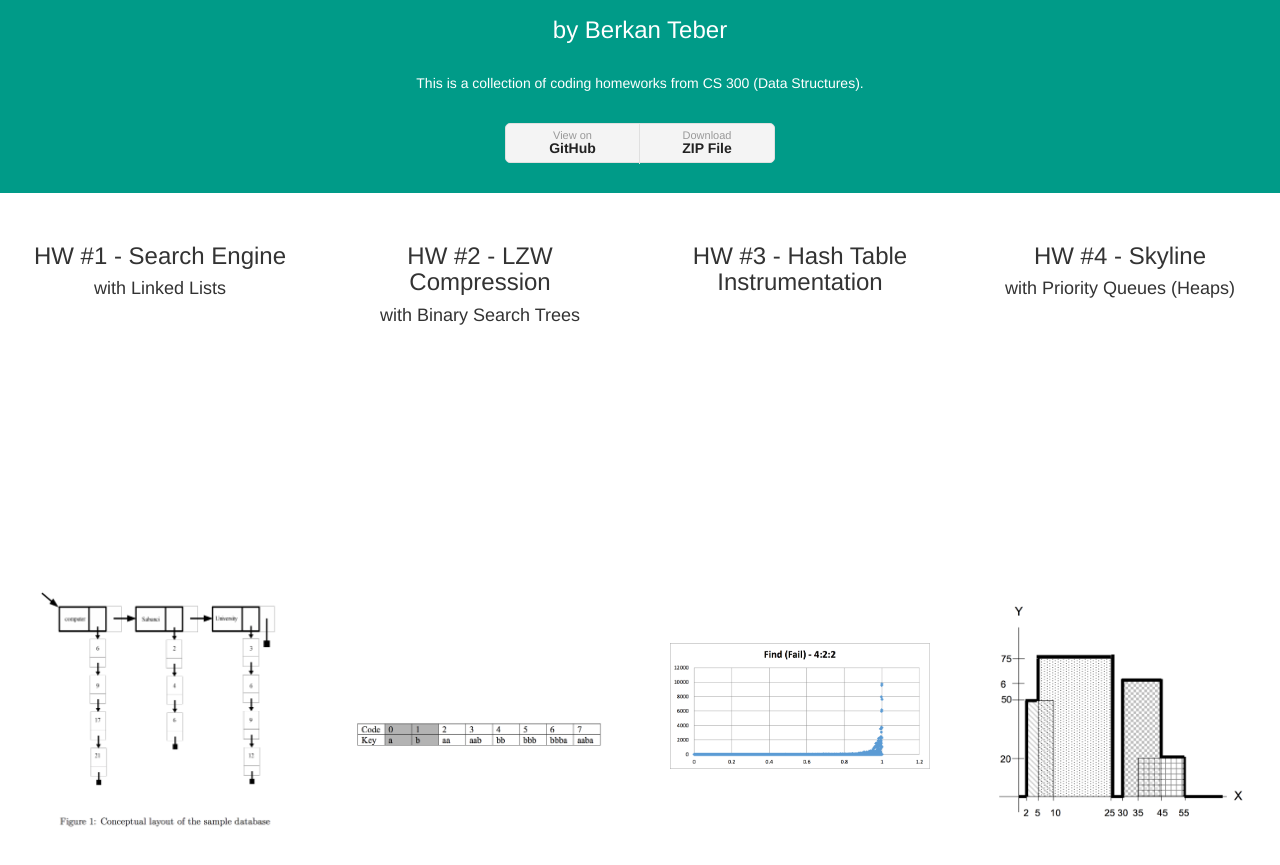
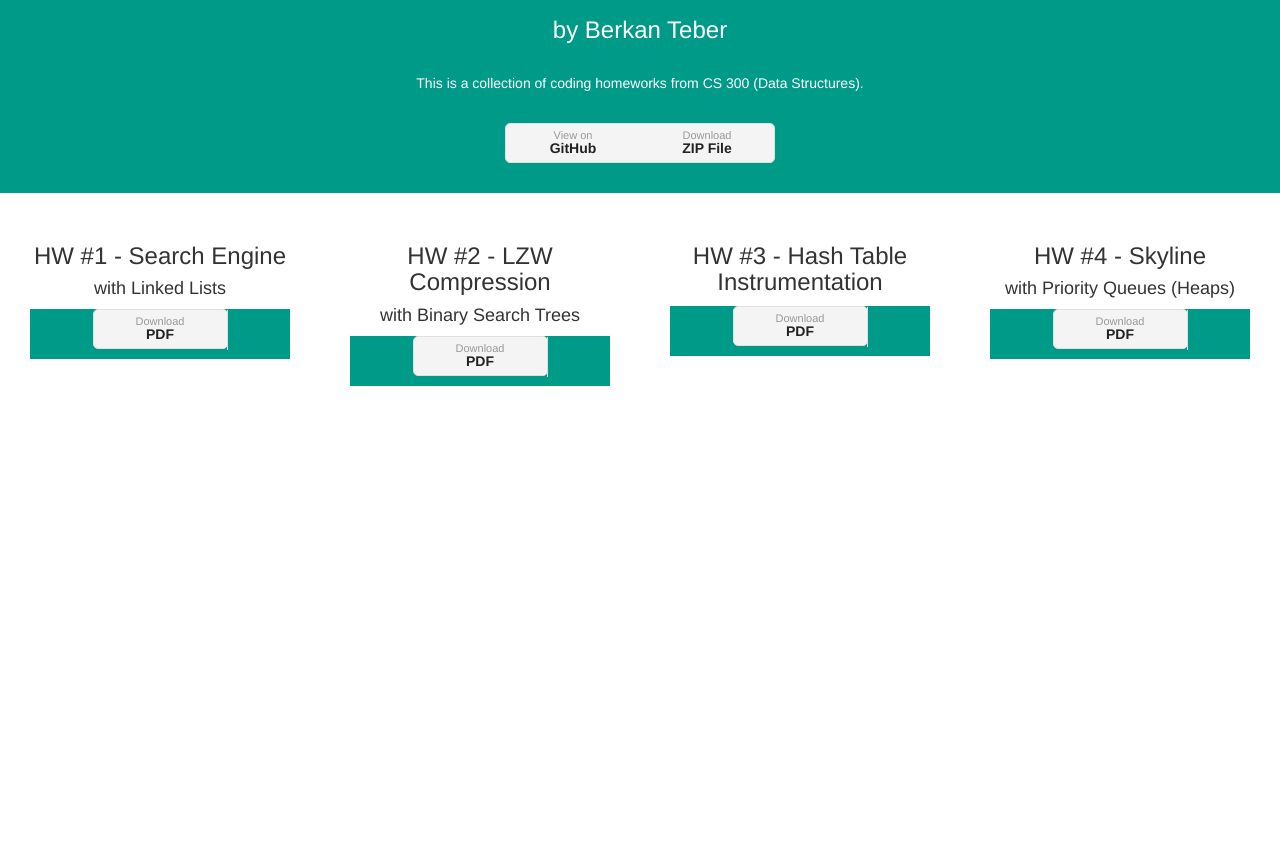
Before and after one commit to berkanteber/data-structure-hws, a plain HTML site: page docs/index.html in a window 1280 px wide. Shown: the part 63-928 px from the top of the page. After the commit the page ends 800 px from the top, so only its background shows below. Drawn offline with Linux system fonts and the light colour scheme.

Commit message:
Site Update

```diff
--- a/docs/css/style.css
+++ b/docs/css/style.css
@@ -69,3 +69,57 @@ html, body, div
 .hw1, .hw2, .hw3, .hw4 {
 	padding: 30px;
 }
+
+.button-pdf
+{
+	margin:0 auto;
+	background-color:	#009b88;
+	text-align: center;
+}
+
+.button-pdf ul {
+	display:inline-block;
+  list-style:none;
+  height:40px;
+  padding:0;
+  background: #f4f4f4;
+  border-radius:5px;
+  border:1px solid #e0e0e0;
+  width:135px;
+}
+
+.button-pdf li {
+  width:134px;
+  float:left;
+  border-right:1px solid #e0e0e0;
+  height:40px;
+}
+
+.button-pdf li:first-child a {
+  border-radius:5px 0 0 5px;
+}
+
+.button-pdf li:last-child a {
+  border-radius:0 5px 5px 0;
+}
+
+.button-pdf ul a {
+  line-height:1;
+  font-size:11px;
+  color:#999;
+  display:block;
+  text-align:center;
+  padding-top:6px;
+  height:34px;
+}
+
+.button-pdf ul a strong {
+  font-size:14px;
+  display:block;
+  color:#222;
+}
+
+.buttons ul li {
+  border-right:none;
+  width:134px;
+}
--- a/docs/index.html
+++ b/docs/index.html
@@ -44,27 +44,47 @@
     <h3 align="center">HW #1 - Search Engine</h3>
     <h4 align="center">with Linked Lists</h4>
 
-    <img style='height: 100%; width: 100%; object-fit: contain' src="./img/1.png"/>
+    <div class="button-pdf">
+      <ul>
+        <li><a href="https://github.com/berkanteber/data-structures-hws/raw/master/hw1/search-engine.pdf">Download<strong>PDF</strong></a></li>
+      </ul>
+    </div>
+
   </div>
 
   <div class="hw2 col-md-3">
     <h3 align="center">HW #2 - LZW Compression</h3>
     <h4 align="center">with Binary Search Trees</h4>
 
-    <img style='height: 100%; width: 100%; object-fit: contain' src="./img/2.png"/>
+    <div class="button-pdf">
+      <ul>
+        <li><a href="https://github.com/berkanteber/data-structures-hws/raw/master/hw2/lzw-binary-tree.pdf">Download<strong>PDF</strong></a></li>
+      </ul>
+    </div>
+
   </div>
 
   <div class="hw3 col-md-3">
     <h3 align="center">HW #3 - Hash Table Instrumentation</h3>
 
-    <img style='height: 100%; width: 100%; object-fit: contain' src="./img/3.png"/>
+    <div class="button-pdf">
+      <ul>
+        <li><a href="https://github.com/berkanteber/data-structures-hws/raw/master/hw3/hash-table-instrumentation.pdf">Download<strong>PDF</strong></a></li>
+      </ul>
+    </div>
+
   </div>
 
   <div class="hw4 col-md-3">
     <h3 align="center">HW #4 - Skyline</h3>
     <h4 align="center">with Priority Queues (Heaps)</h4>
 
-    <img style='height: 100%; width: 100%; object-fit: contain' src="./img/4.png"/>
+    <div class="button-pdf">
+      <ul>
+        <li><a href="https://github.com/berkanteber/data-structures-hws/raw/master/hw4/skyline.pdf">Download<strong>PDF</strong></a></li>
+      </ul>
+    </div>
+
   </div>
 
 
```
Also changed, not shown: docs/img/1.png (deleted), docs/img/2.png (deleted), docs/img/3.png (deleted), docs/img/4.png (deleted).
